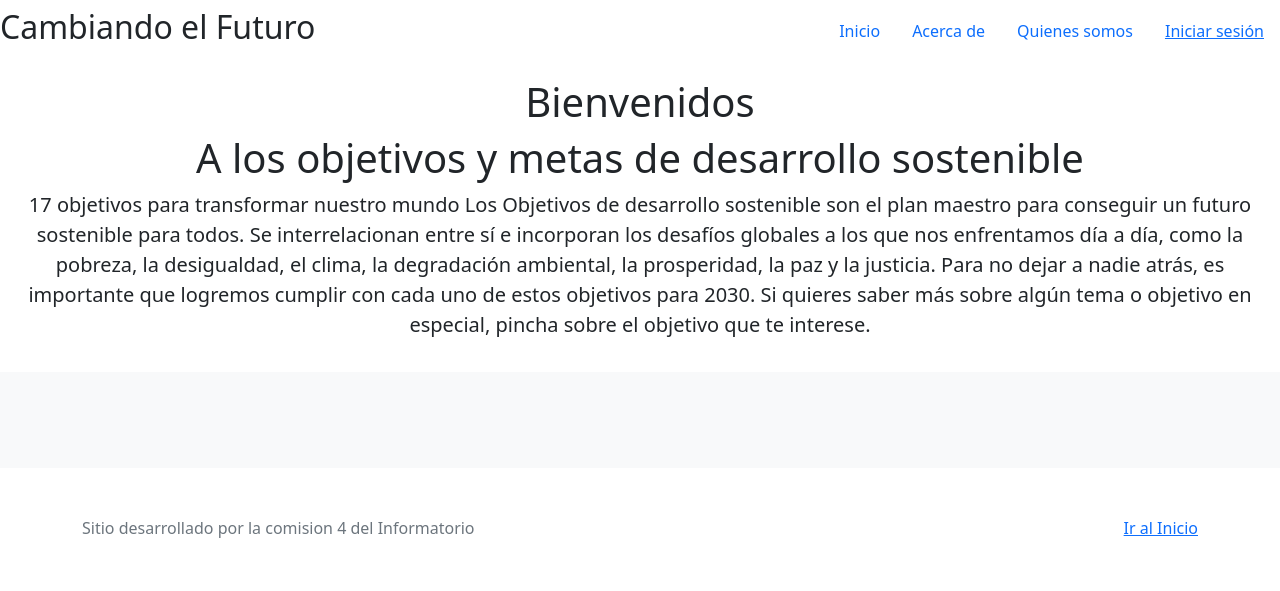
After one commit to SandovalAlexis/info, a Django app: page /productos/detalles in a window 1280 px wide. The commit adds this page. Shown: the top 591 px of the page. Run offline with Django 4.2, Linux system fonts and the light colour scheme; some libraries are stand-ins or nearby versions.

Commit message:
template base

```diff
--- /dev/null
+++ b/market/Template/base/base.html
@@ -0,0 +1,113 @@
+<!DOCTYPE html>
+<html lang="en">
+    <head>
+        <meta charset="utf-8">
+        <meta name="viewport" content="width=device-width, initial-scale=1, shrink-to-fit=no">
+        <meta name="description" content="">
+        <meta name="author" content="">
+        <link rel="icon" href="/docs/4.1/assets/img/favicons/favicon.ico">
+
+        <title>Blog</title>
+
+        <link rel="canonical" href="https://getbootstrap.com/docs/4.1/examples/pricing/">
+
+        <!-- Bootstrap core CSS -->
+        <!-- CSS only -->
+        <link href="https://cdn.jsdelivr.net/npm/bootstrap@5.1.3/dist/css/bootstrap.min.css" rel="stylesheet" integrity="sha384-1BmE4kWBq78iYhFldvKuhfTAU6auU8tT94WrHftjDbrCEXSU1oBoqyl2QvZ6jIW3" crossorigin="anonymous">
+
+        <!-- Custom styles for this template
+        <link href="pricing.css" rel="stylesheet">-->
+    </head>
+
+
+    <style>
+        .bd-placeholder-img {
+            font-size: 1.125rem;
+            text-anchor: middle;
+            -webkit-user-select: none;
+            -moz-user-select: none;
+            user-select: none;
+          }
+
+          @media (min-width: 768px) {
+            .bd-placeholder-img-lg {
+              font-size: 3.5rem;
+            }
+          }
+    </style>
+    <body>
+        <nav class="navbar">
+            <h2>Cambiando el Futuro</h2>
+
+            <ul class="nav justify-content-end", class="nav nav-pills" >
+                <li class="nav-item">
+                  <a class="nav-link" href="{% url 'inicio' %}">Inicio</a>
+                </li>
+                <li class="nav-item">
+                  <a class="nav-link" href="#">Acerca de</a>
+                </li>
+
+                <li class="nav-item">
+                  <a class="nav-link" href="#">Quienes somos</a>
+                </li>
+
+                <li class="nav-item">
+                    <li class="nav-link">
+                        {% if user.is_authenticated %}
+                            <a class="w-100 btn-btn-primary" href="{% url 'logout' %}">Cerrar sesión</a>
+                        {% else %}
+                            <a class="w-100 btn-btn-primary" href="{% url 'login' %}">Iniciar sesión</a>
+                        {% endif %}
+                    </li>
+
+                    <!--
+                    <button type="button" class="w-100 btn-btn-primary">Iniciar sesión</button>
+
+                    {% if user.is_authenticated %}
+                        <li><a href="{% url 'logout' %}">Cerrar sesión</a></li>
+                    {% else %}
+                        <li><a href="{% url 'login' %}">Iniciar sesión</a></li>
+                    {% endif %}
+                    -->
+                </li>
+            </ul>
+
+          </nav>
+        <main>
+            <div class="pricing-header px-2 py-2 pt-md-3 pb-md-3 mx-auto text-center">
+                <h1 class="display-6">Bienvenidos</h1>
+                <h2 class="display-6">A los objetivos y metas de desarrollo sostenible</h2>
+                <p class="lead">17 objetivos para transformar nuestro mundo
+                    Los Objetivos de desarrollo sostenible son el plan maestro para conseguir un futuro sostenible para todos. Se interrelacionan entre sí e incorporan los desafíos globales a los que nos enfrentamos día a día, como la pobreza, la desigualdad, el clima, la degradación ambiental, la prosperidad, la paz y la justicia. Para no dejar a nadie atrás, es importante que logremos cumplir con cada uno de estos objetivos para 2030. Si quieres saber más sobre algún tema o objetivo en especial, pincha sobre el objetivo que te interese.</p>
+            </div>
+
+            <div class="album py-5 bg-light">
+                <div class="container">
+
+                    {% block contenido %}
+
+                    {% endblock contenido %}
+
+                </div>
+            </div>
+        </main>
+                <footer class="text-muted py-5">
+                    <div class="container">
+                      <p class="float-end mb-1">
+                        <a href="{% url 'inicio' %}">Ir al Inicio</a>
+                      </p>
+                      <p class="mb-1">Sitio desarrollado por la comision 4 del Informatorio</p>
+                    </div>
+                </footer>
+
+
+
+    <!-- Bootstrap core JavaScript
+
+
+    ================================================== -->
+    <!-- Placed at the end of the document so the pages load faster -->
+        <script src="https://cdn.jsdelivr.net/npm/bootstrap@5.1.3/dist/js/bootstrap.bundle.min.js" integrity="sha384-ka7Sk0Gln4gmtz2MlQnikT1wXgYsOg+OMhuP+IlRH9sENBO0LRn5q+8nbTov4+1p" crossorigin="anonymous"></script>    <script>window.jQuery || document.write('<script src="../../assets/js/vendor/jquery-slim.min.js"><\/script>')</script>
+
+    </body>
+</html>
--- /dev/null
+++ b/market/Template/blog/detalle.html
@@ -0,0 +1 @@
+{% extends 'base/base.html' %}
--- /dev/null
+++ b/market/apps/productos/urls.py
@@ -0,0 +1,9 @@
+from django.urls import path
+
+from . import views
+
+app_name = "blog"
+
+urlpatterns = [
+    path('detalles', views.detalles, name="detalles")
+]
--- a/market/apps/productos/views.py
+++ b/market/apps/productos/views.py
@@ -1,3 +1,7 @@
 from django.shortcuts import render
 
 # Create your views here.
+
+def detalles(request):
+    context = {}
+    return render(request, "blog/detalle.html", context)
--- a/market/market/urls.py
+++ b/market/market/urls.py
@@ -15,7 +15,7 @@ Including another URLconf
 """
 from django.contrib import admin
 from django.contrib.auth import views as auth_views #apartado de auth que nos permite la redireccion de una url a otra
-from django.urls import path
+from django.urls import path, include
 
 from . import views
 
@@ -26,5 +26,8 @@ urlpatterns = [
     #Vista de ingreso a login
     path('login/', auth_views.LoginView.as_view(template_name="login.html"), name= "login"),
     #Vista de cerrar sesion, Logout
-    path('logout/', auth_views.logout_then_login, name= "logout")
+    path('logout/', auth_views.logout_then_login, name= "logout"),
+
+    #Include
+    path('productos/', include('apps.productos.urls'))
 ]
```
Also changed, not shown: archivito.txt (+27 -0 lines), market/Template/inicio.html (+21 -26 lines).
